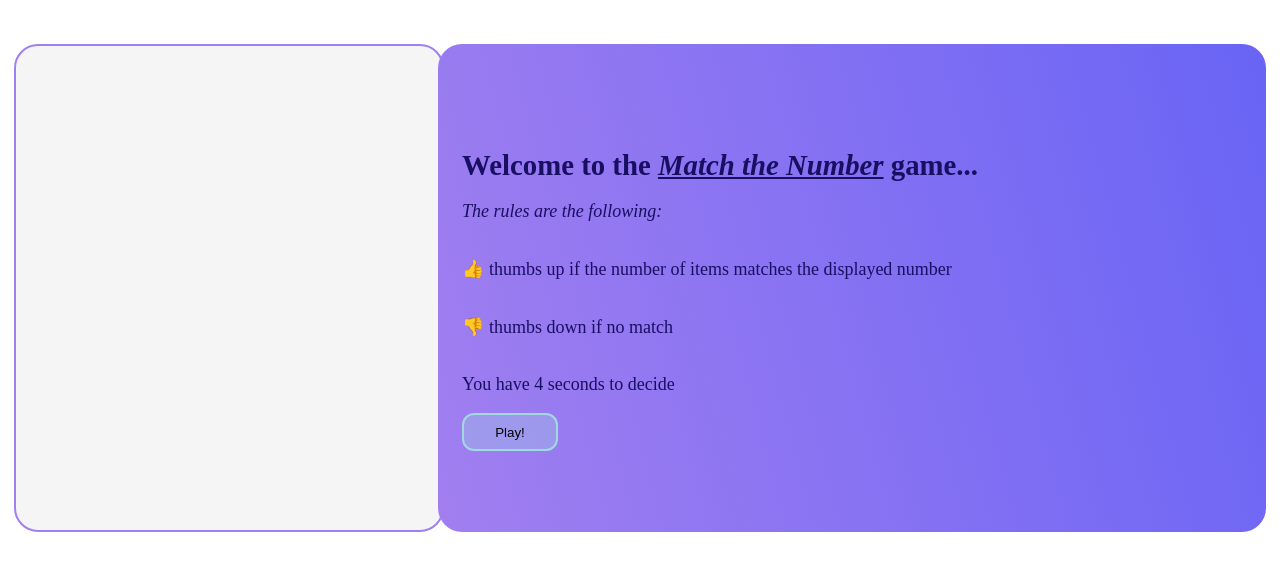
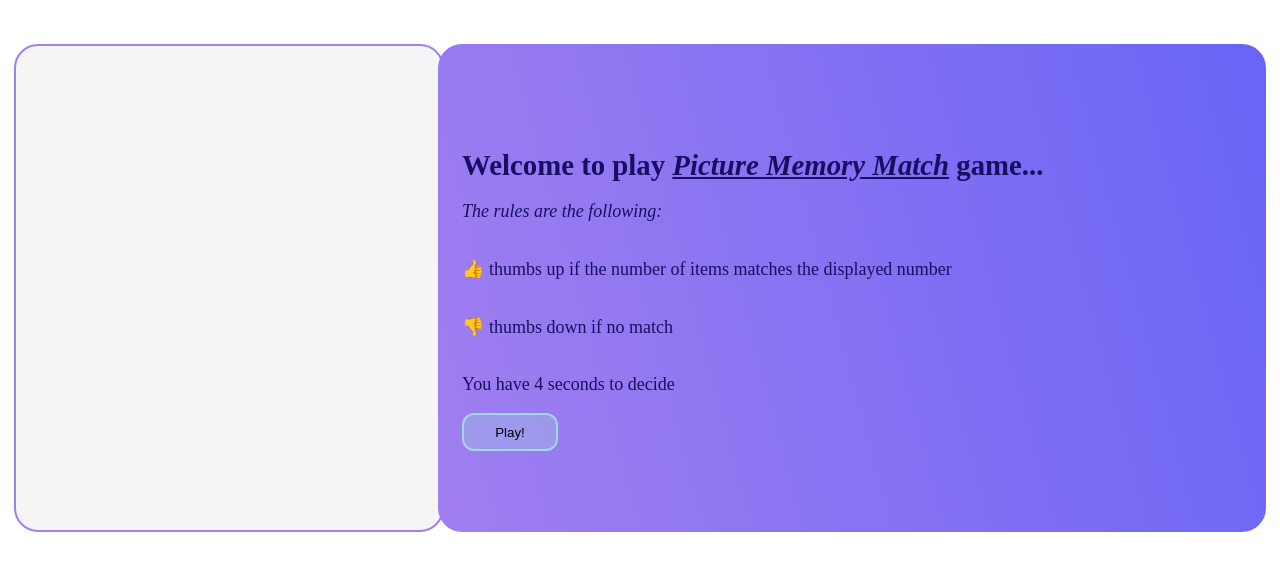
Before and after one commit to luc-constantin/Picture-memory-game, a plain HTML site: page index.html in a window 1280 px wide. Drawn offline with Linux system fonts and the light colour scheme.

Commit message:
Update index.html

```diff
--- a/index.html
+++ b/index.html
@@ -4,7 +4,7 @@
     <meta charset="UTF-8">
     <meta name="viewport" content="width=device-width, initial-scale=1.0">
     <link rel="stylesheet" href="styles.css">
-    <title>Number Match Game</title>
+    <title>Picture Match Game</title>
 </head>
 <body>
     <main id="game-area">
@@ -26,7 +26,7 @@
         <div class="image-area">
             <h3 id="message"></h3>
             <div id="startScreen">
-                <h1>Welcome to the <em><u></i>Match the Number</u></em> game...</h1>
+                <h1>Welcome to play <em><u></i>Picture Memory Match</u></em> game...</h1>
                 <em class="space-y">The rules are the following:</em>
                 <p class="space-y">&#128077; thumbs up if the number of items matches the displayed
                     number</p>
```
